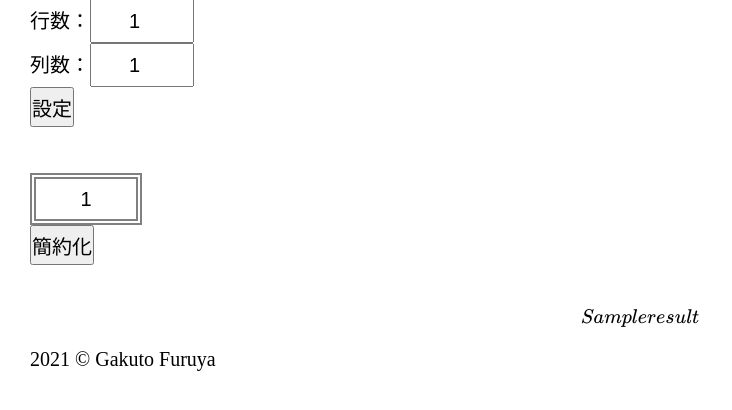
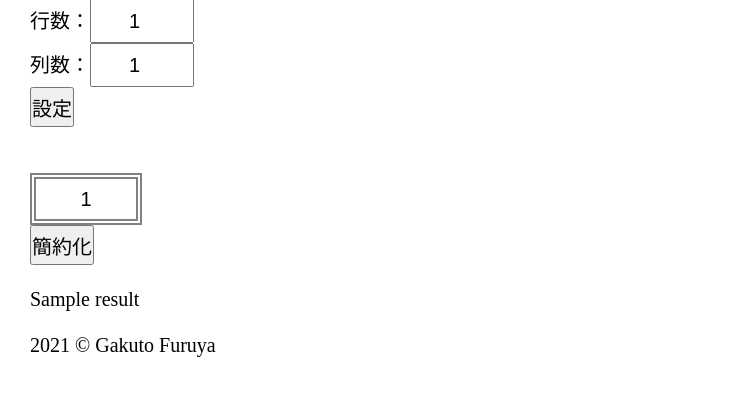
Before and after one commit to gaato/math.gaato.net, a Flask app: template html/templates/index.html in a window 1280 px wide. Shown: the part 134-544 px from the top of the page, without its empty margins (0-732 px from the left). Run offline with Flask 2, Linux system fonts and the light colour scheme; the template is opened without the code that fills it: most values are stand-ins (such as "Sample title", 1, 10 or a date in 2020).

```diff
--- a/html/app.py
+++ b/html/app.py
@@ -1,3 +1,5 @@
+import re
+
 from flask import Flask, request
 from flask.templating import render_template
 import sympy
@@ -78,14 +80,20 @@ def main_post():
     row_num = int(request.form.get('row-num', '3'))
     col_num = int(request.form.get('col-num', '3'))
     input_mat = []
+    flag = False
     for i in range(row_num):
         l = []
         for j in range(col_num):
-            l.append(request.form.get(f'input-mat[{i}][{j}]'))
+            element = request.form.get(f'input-mat[{i}][{j}]')
+            if not re.fullmatch(r'[a-zA-Z0-9\+\-\*\/\.]+', element):
+                flag = True
+            l.append(element)
         input_mat.append(l)
+    if flag:
+        return render_template('index.html', row_num=row_num, col_num=col_num, input_mat=input_mat, result='要素が空か，使用できない文字が含まれています．')
     m = sympy.Matrix(input_mat)
     result = simplification(m)
-    return render_template('index.html', row_num=row_num, col_num=col_num, input_mat=input_mat, result=result)
+    return render_template('index.html', row_num=row_num, col_num=col_num, input_mat=input_mat, result='\\[' + result + '\\]')
 
 
 if __name__ == "__main__":
--- a/html/templates/index.html
+++ b/html/templates/index.html
@@ -42,9 +42,8 @@
             <p><input type="submit" value="簡約化"></p>
         </form>
         <br>
-{% if result != '' %}
-        \[{{result}}\]
-{% endif %}
+        <p>{{result}}</p>
+        <br>
     </body>
     <footer>
         2021 &copy; Gakuto Furuya
```
